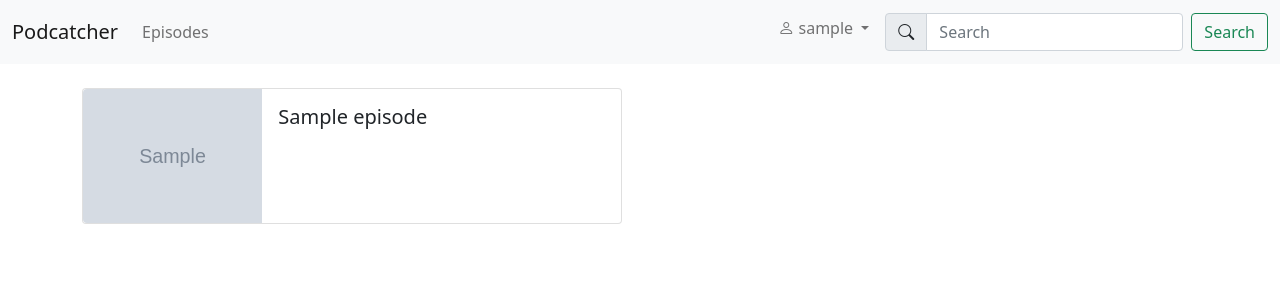
After one commit to Jackevansevo/podcatcher, a Django app: page /episodes in a window 1280 px wide. The commit adds this page. Shown: the top 300 px of the page. Run offline with Django 4.2, Linux system fonts and the light colour scheme; a user stored in the database is signed in; tables that the repository leaves empty hold one stand-in row (values such as "Sample post"); grey boxes marked "Sample" are stand-in pictures.

Commit message:
Implement episode list view

```diff
--- a/podcasts/templates/base.html
+++ b/podcasts/templates/base.html
@@ -19,6 +19,9 @@
         </button>
         <div class="collapse navbar-collapse" id="navbarSupportedContent">
           <ul class="navbar-nav me-auto mb-2 mb-lg-0">
+            <li class="nav-item">
+            <a class="nav-link" aria-current="page" href="{% url 'episode-list' %}">Episodes</a>
+            </li>
           </ul>
           {% if request.user %}
           <ul class="navbar-nav me-2 mb-2">
--- /dev/null
+++ b/podcasts/templates/podcasts/episode_list.html
@@ -0,0 +1,22 @@
+{% extends "base.html" %}
+{% block title %}Episodes{% endblock %}
+{% block content %}
+  <div class="container pt-4">
+  {% for episode in object_list %}
+    <div class="card mb-3" style="max-width: 540px;">
+      <div class="row g-0">
+        <div class="col-md-4">
+          <a href="{{ episode.podcast.get_absolute_url }}">
+          <img src="{{ episode.podcast.image_link }}" class="img-fluid rounded-start" alt="...">
+          </a>
+        </div>
+        <div class="col-md-8">
+          <div class="card-body">
+            <h5 class="card-title">{{ episode.title }}</h5>
+          </div>
+        </div>
+      </div>
+    </div>
+  {% endfor %}
+</div>
+{% endblock content %}
--- a/podcasts/urls.py
+++ b/podcasts/urls.py
@@ -6,5 +6,6 @@ urlpatterns = [
     path("", views.SubscriptionListView.as_view(), name="subscription-list"),
     path("search", views.search, name="search"),
     path("import-feed", views.import_feed, name="import-feed"),
+    path("episodes", views.EpisodeListView.as_view(), name="episode-list"),
     path("podcast/<uuid:pk>", views.PodcastDetailView.as_view(), name="podcast-detail"),
 ]
--- a/podcasts/views.py
+++ b/podcasts/views.py
@@ -22,11 +22,15 @@ from .parser import ingest_podcast, parse_podcast
 def import_feed(request):
     url = request.GET.get("url")
     if url:
-        resp = urllib3.request("GET", url)
         with transaction.atomic():
-            podcast = ingest_podcast(resp.data)
-            Subscription.objects.create(podcast=podcast, user=request.user)
-            return redirect(podcast)
+            try:
+                podcast = Podcast.objects.get(feed_link=url)
+            except Podcast.DoesNotExist:
+                resp = urllib3.request("GET", url)
+                podcast = ingest_podcast(resp.data)
+            finally:
+                Subscription.objects.create(podcast=podcast, user=request.user)
+                return redirect(podcast)
 
 
 @require_GET
@@ -82,5 +86,16 @@ class SubscriptionListView(ListView, LoginRequiredMixin):
         return Subscription.objects.filter(user=self.request.user)
 
 
+class EpisodeListView(ListView, LoginRequiredMixin):
+    model = Episode
+
+    def get_queryset(self):
+        return Episode.objects.filter(
+            podcast__subscription__in=Subscription.objects.filter(
+                user=self.request.user
+            )
+        )
+
+
 class PodcastDetailView(DetailView):
     model = Podcast
```
